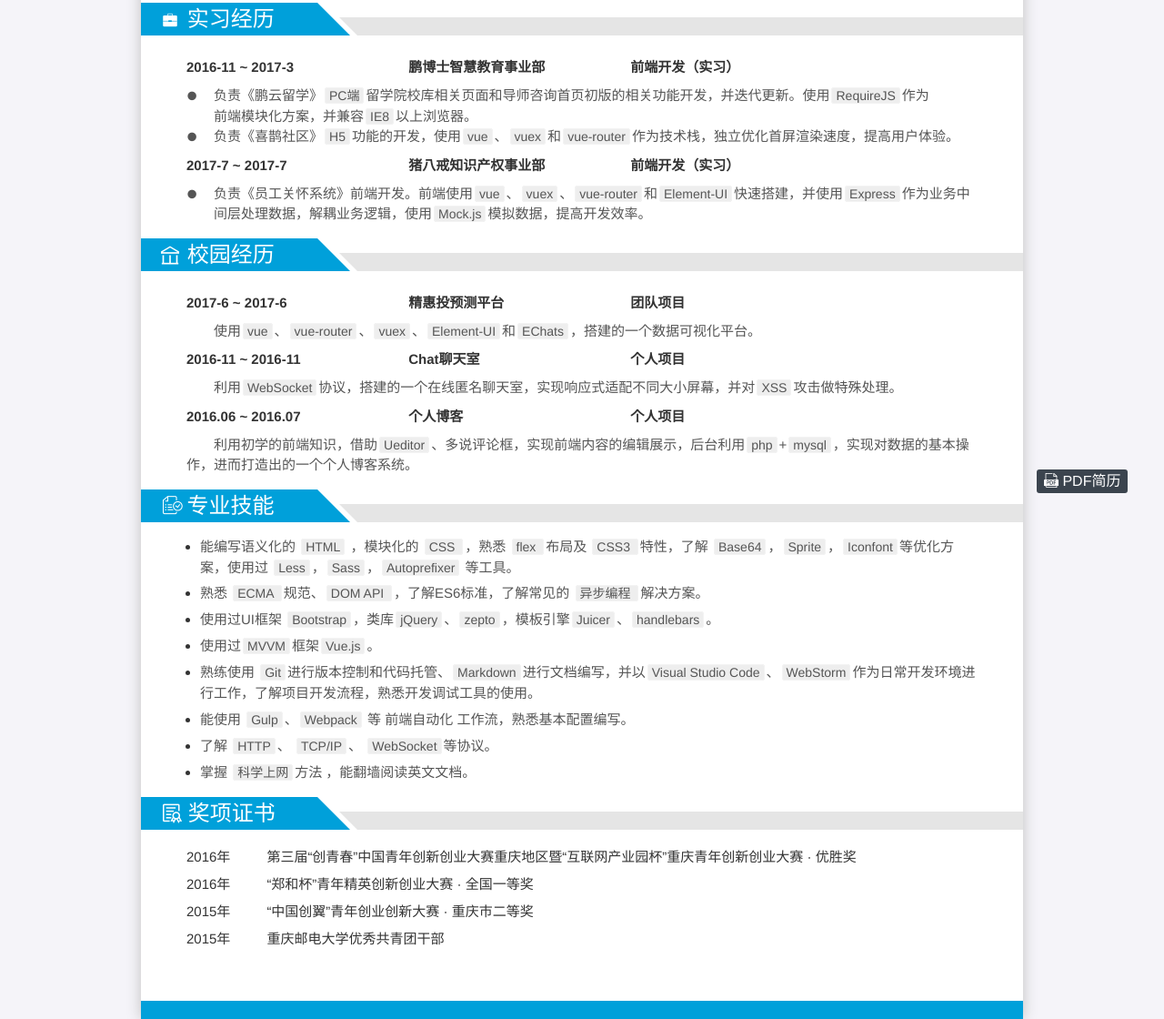
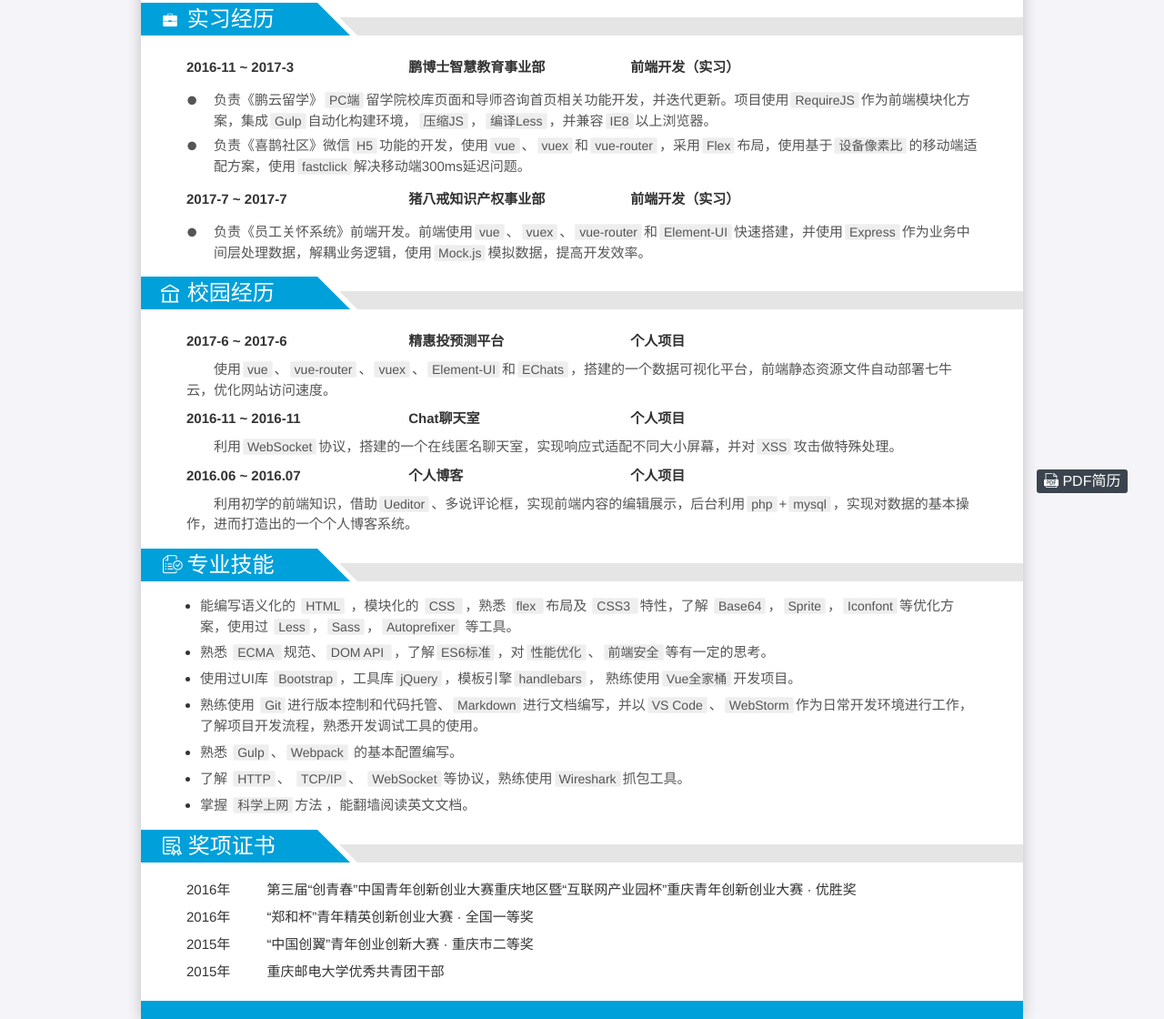
Before and after one commit to suwu150/RESUME, a website: page index.html in a window 1280 px wide. Shown: the part 252-1372 px from the top of the page at 91% size. Drawn offline with Linux system fonts and the light colour scheme.

Commit message:
修改内容

```diff
--- a/index.html
+++ b/index.html
@@ -28,7 +28,7 @@
             </section>
             <section class="header-contact">
                 <ul>
-                    <li><a href="https://www.slane.cn" target="_blank"><i class="iconfont icon-zhuye"></i><span class="contact-link">www.slane.cn</span></a></li>
+                    <!-- <li><a href="https://www.slane.cn" target="_blank"><i class="iconfont icon-zhuye"></i><span class="contact-link">www.slane.cn</span></a></li> -->
                     <li><a href="https://github.com/proyang" target="_blank"><i class="iconfont icon-github"></i><span class="contact-link">github.com/proyang</span></a></li>
                     <li><a href="mailto:slaneyang@gmail.com" target="_blank"><i class="iconfont icon-email"></i><span class="contact-link">slaneyang@gmail.com</span></a></li>
                     <li><a href="tel:18883991401" target="_blank"><i class="iconfont icon-iconfont10"></i><span class="contact-link">18883991401</span></a></li>
@@ -53,15 +53,15 @@
                     </header>
                     <div class="item-bd">
                         <p class="section-content">
-                            负责《鹏云留学》<strong>PC端</strong>留学院校库相关页面和导师咨询首页初版的相关功能开发，并迭代更新。使用<strong>RequireJS</strong>作为<br>前端模块化方案，并兼容<strong>IE8</strong>以上浏览器。
+                            负责《鹏云留学》<strong>PC端</strong>留学院校库页面和导师咨询首页相关功能开发，并迭代更新。项目使用<strong>RequireJS</strong>作为前端模块化方案，集成<strong>Gulp</strong>自动化构建环境，<strong>压缩JS</strong>，<strong>编译Less</strong>，并兼容<strong>IE8</strong>以上浏览器。
                         </p>
                         <p class="section-content">
-                            负责《喜鹊社区》<strong>H5</strong>功能的开发，使用<strong>vue</strong>、<strong>vuex</strong>和<strong>vue-router</strong>作为技术栈，独立优化首屏渲染速度，提高用户体验。
+                            负责《喜鹊社区》微信<strong>H5</strong>功能的开发，使用<strong>vue</strong>、<strong>vuex</strong>和<strong>vue-router</strong>，采用<strong>Flex</strong>布局，使用基于<strong>设备像素比</strong>的移动端适配方案，使用<strong>fastclick</strong>解决移动端300ms延迟问题。
                         </p>
                     </div>
                 </div>
             </div>
-             <div class="section-bd">
+            <div class="section-bd">
                 <div class="item">
                     <header class="item-hd">
                         <span class="item-time">2017-7 ~ 2017-7</span>
@@ -90,12 +90,12 @@
                     <header class="item-hd">
                         <span class="item-time">2017-6 ~ 2017-6</span>
                         <h3 class="item-name">精惠投预测平台</h3>
-                        <span class="item-title">团队项目</span>
+                        <span class="item-title">个人项目</span>
                         <!-- <a class="btn item-more" href="https://chat.crazyc.cn/" target="_blank">Source</a> -->
                     </header>
                     <div class="item-bd">
                         <p class="section-content">
-                            使用<strong>vue</strong>、<strong>vue-router</strong>、<strong>vuex</strong>、<strong>Element-UI</strong>和<strong>EChats</strong>，搭建的一个数据可视化平台。
+                            使用<strong>vue</strong>、<strong>vue-router</strong>、<strong>vuex</strong>、<strong>Element-UI</strong>和<strong>EChats</strong>，搭建的一个数据可视化平台，前端静态资源文件自动部署七牛云，优化网站访问速度。
                         </p>
                     </div>
                 </div>
@@ -143,30 +143,26 @@
                         </p>
                     </li>
                     <li>
-                        <p class="section-content"><i class="iconfont icon-dot"></i> 熟悉 <strong>ECMA </strong>规范、<strong>DOM API </strong>，了解ES6标准，了解常见的
-                            <strong>异步编程 </strong> 解决方案。
+                        <p class="section-content"><i class="iconfont icon-dot"></i> 熟悉 <strong>ECMA </strong>规范、<strong>DOM API </strong>，了解<strong>ES6标准</strong>，对<strong>性能优化</strong>、<strong>前端安全</strong>等有一定的思考。
                         </p>
                     </li>
                     <li>
-                        <p class="section-content"><i class="iconfont icon-dot"></i> 使用过UI框架
-                            <strong>Bootstrap</strong>，类库<strong>jQuery</strong>、<strong>zepto</strong>，模板引擎<strong>Juicer</strong>、<strong>handlebars</strong>。
+                        <p class="section-content"><i class="iconfont icon-dot"></i> 使用过UI库
+                            <strong>Bootstrap</strong>，工具库<strong>jQuery</strong>，模板引擎<strong>handlebars</strong>， 熟练使用<strong>Vue全家桶</strong>开发项目。
                         </p>
                     </li>
                     <li>
-                        <p class="section-content"><i class="iconfont icon-dot"></i> 使用过<strong>MVVM</strong>框架<strong>Vue.js</strong>。 </p>
-                    </li>
-                    <li>
                         <p class="section-content"><i class="iconfont icon-dot"></i> 熟练使用
-                            <strong>Git</strong>进行版本控制和代码托管、<strong>Markdown</strong>进行文档编写，并以<strong>Visual Studio Code</strong>、<strong>WebStorm</strong>作为日常开发环境进行工作，了解项目开发流程，熟悉开发调试工具的使用。
+                            <strong>Git</strong>进行版本控制和代码托管、<strong>Markdown</strong>进行文档编写，并以<strong>VS Code</strong>、<strong>WebStorm</strong>作为日常开发环境进行工作，了解项目开发流程，熟悉开发调试工具的使用。
                         </p>
                     </li>
                     <li>
-                        <p class="section-content"><i class="iconfont icon-dot"></i> 能使用
-                            <strong> Gulp</strong>、<strong>Webpack</strong> 等 前端自动化 工作流，熟悉基本配置编写。
+                        <p class="section-content"><i class="iconfont icon-dot"></i> 熟悉
+                            <strong> Gulp</strong>、<strong>Webpack</strong> 的基本配置编写。
                         </p>
                     </li>
                     <li>
-                        <p class="section-content"><i class="iconfont icon-dot"></i> 了解 <strong>HTTP</strong>、 <strong>TCP/IP</strong>、 <strong>WebSocket</strong>等协议。
+                        <p class="section-content"><i class="iconfont icon-dot"></i> 了解 <strong>HTTP</strong>、 <strong>TCP/IP</strong>、 <strong>WebSocket</strong>等协议，熟练使用<strong>Wireshark</strong>抓包工具。
                         </p>
                     </li>
                     <li>
@@ -192,7 +188,7 @@
             </div>
         </section>
         <footer class="footer"></footer>
-    </div>
+        </div>
 </body>
 
 </html>
--- a/style/css/index.css
+++ b/style/css/index.css
@@ -43,7 +43,8 @@
   margin-right: 10px;
 }
 .header-contact {
-  line-height: 38px;
+  /* line-height: 38px; */
+  line-height: 52px;
   margin-left: 90px;
 }
 .header-contact a {
@@ -148,6 +149,7 @@
   margin-top: 35px;
 }
 .practice .section-content {
+  margin: 5px 0;
   position: relative;
   padding-left: 2em;
 }
```
Also changed, not shown: 1 other file.
